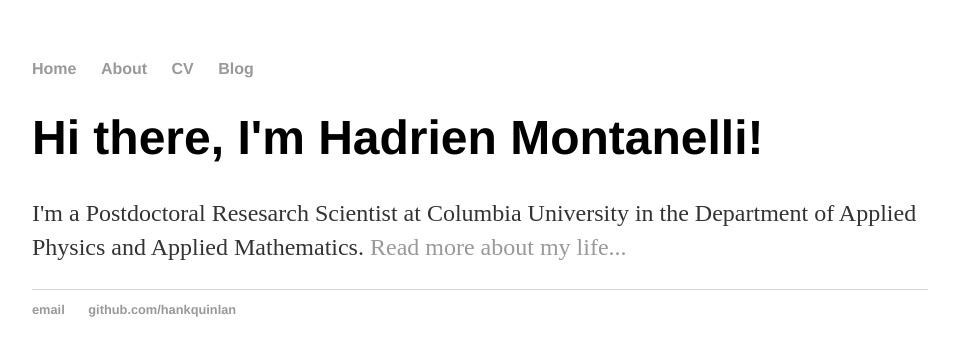
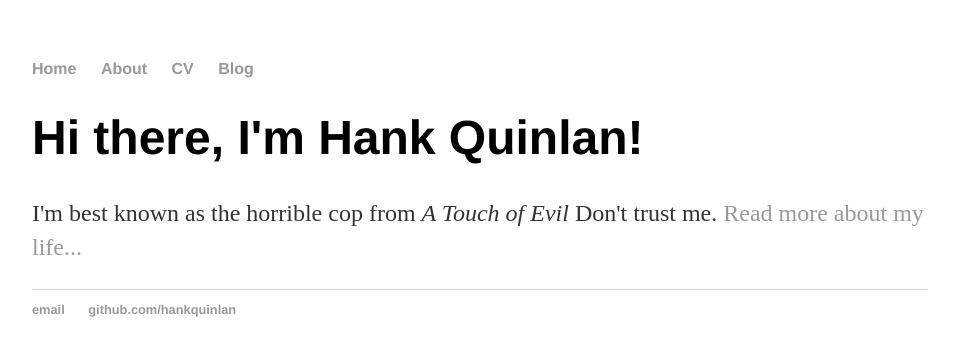
Before and after one commit to Hadrien-Montanelli/Hadrien-Montanelli.github.io, a Jekyll site: the page built from index.html, in a window 1280 px wide. Shown: the top 356 px of the page, without its empty margins (160-1115 px from the left). Built offline with Jekyll 4.4.1, drawn with Linux system fonts in a browser that asks for light colours.

Commit message:
Update index.html

```diff
--- a/index.html
+++ b/index.html
@@ -1,30 +1,8 @@
-<!DOCTYPE html>
-<html>
-	<head>
-		<title>Hadrien Montanelli</title>
-	        <!-- link to main stylesheet -->
-		<link rel="stylesheet" type="text/css" href="/css/main.css">
-	</head>
-	<body>
-		<nav>
-    		<ul>
-        		<li><a href="/">Home</a></li>
-	        	<li><a href="/about">About</a></li>
-        		<li><a href="/cv">CV</a></li>
-        		<li><a href="/blog">Blog</a></li>
-    		</ul>
-		</nav>
-		<div class="container">
-    		<div class="blurb">
-        		<h1>Hi there, I'm Hadrien Montanelli!</h1>
-				<p>I'm a Postdoctoral Resesarch Scientist at Columbia University in the Department of Applied Physics and Applied Mathematics. <a href="/about">Read more about my life...</a></p>
-    		</div><!-- /.blurb -->
-		</div><!-- /.container -->
-		<footer>
-    		<ul>
-        		<li><a href="mailto:hankquinlanhub@gmail.com">email</a></li>
-        		<li><a href="https://github.com/hankquinlan">github.com/hankquinlan</a></li>
-			</ul>
-		</footer>
-	</body>
-</html>
+---
+layout: default
+title: Hank Quinlan, Horrible Cop
+---
+<div class="blurb">
+	<h1>Hi there, I'm Hank Quinlan!</h1>
+	<p>I'm best known as the horrible cop from <em>A Touch of Evil</em> Don't trust me. <a href="/about">Read more about my life...</a></p>
+</div><!-- /.blurb -->
```
